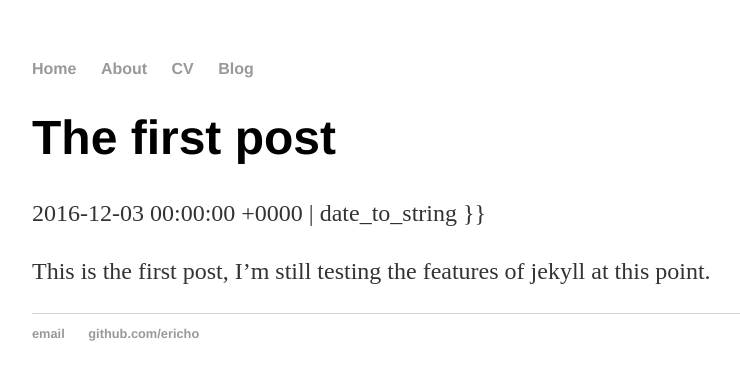
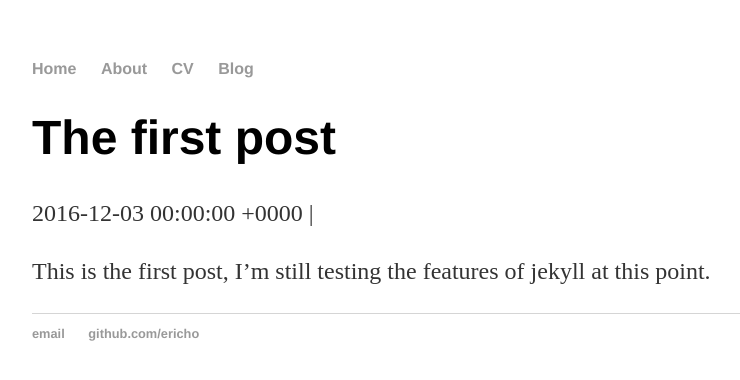
Before and after one commit to ericho/ericho.github.io, a Jekyll site: the page built from _posts/2016-12-03-first-post.md, in a window 1280 px wide. Shown: the top 380 px of the page, without its empty margins (160-900 px from the left). Built offline with Jekyll 4.4.1, drawn with Linux system fonts in a browser that asks for light colours.

Commit message:
Fix date in layout
Signed-off-by: Erich Cordoba <erich.cm@yandex.com>

```diff
--- a/_layouts/post.html
+++ b/_layouts/post.html
@@ -2,7 +2,7 @@
 layout: default
 ---
 <h1>{{ page.title }}</h1>
-<p class="meta">{{ page.date }} | date_to_string }}</p>
+<p class="meta">{{ page.date }} | {{ date_to_string }}</p>
 
 <div class="post">
 	{{ content }}
```
